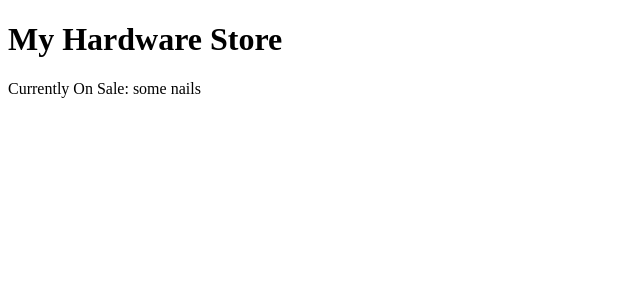
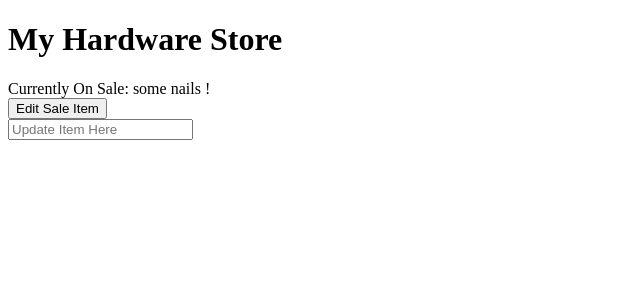
Before and after one commit to djxshin/HARDWARE-STORE, a React (Create React App) app: page / in a window 1280 px wide. Shown: the top 300 px of the page, without its empty margins (0-640 px from the left). Built offline with nearby package versions, Linux system fonts and the light colour scheme.

Commit message:
added button and input

```diff
--- a/src/components/HomePage.js
+++ b/src/components/HomePage.js
@@ -10,7 +10,13 @@ export default class HomePage extends Component {
     return (
       <div>
         <h1>My Hardware Store</h1>
-	      <div>Currently On Sale: {this.state.itemCurrentlyOnSale} </div>
+	      <div>Currently On Sale: {this.state.itemCurrentlyOnSale} !</div>
+        <button>Edit Sale Item</button>
+
+        <div>
+          <input type="text" placeholder="Update Item Here"/>
+        </div>
+
       </div>
     )
   }
```
